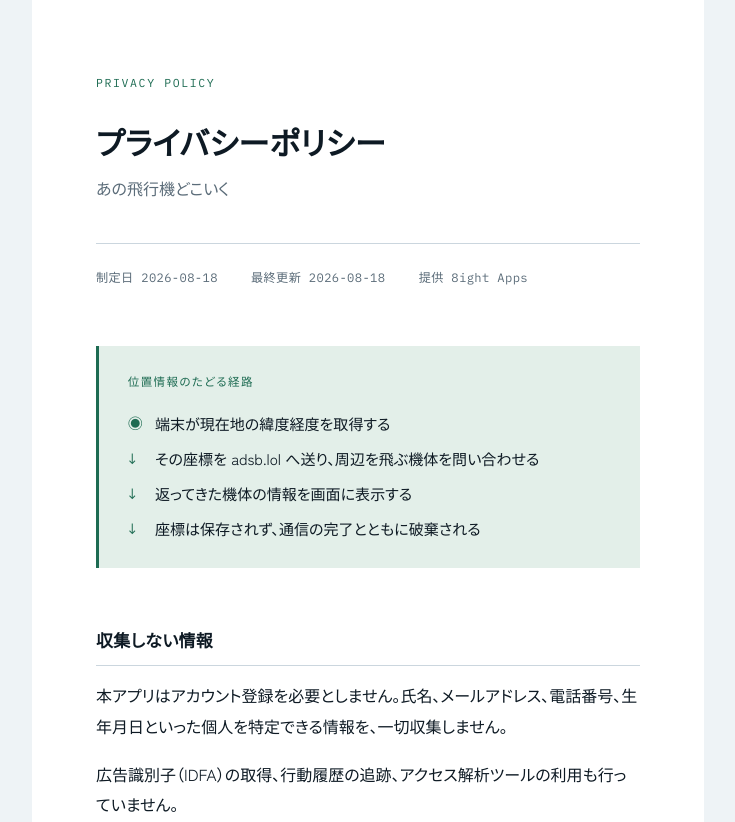
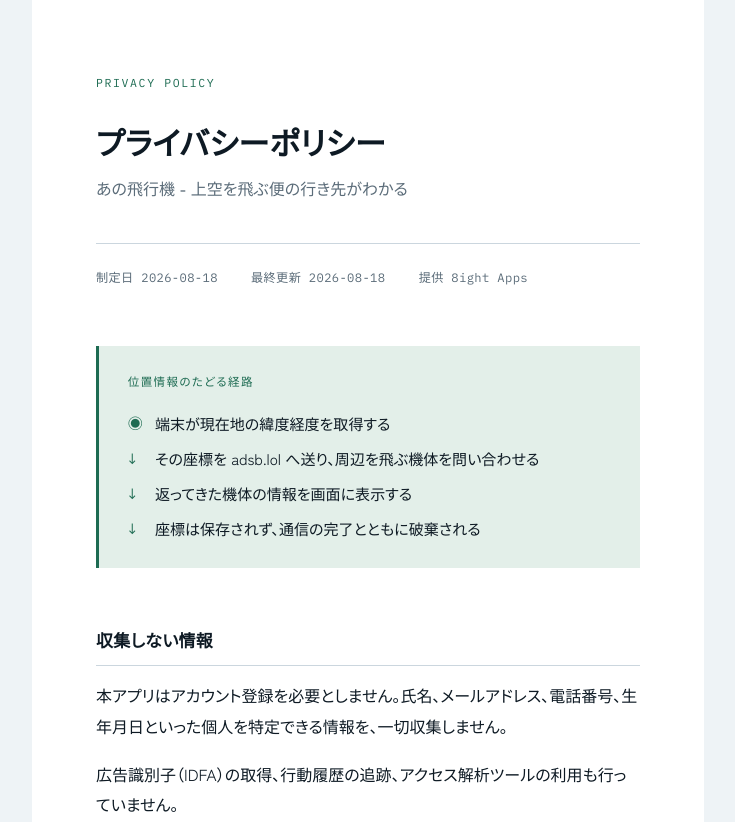
Before and after one commit to 8ight-apps/8ight-apps.github.io, a plain HTML site: page apps/FlightNow/privacy.html in a window 1280 px wide. Shown: the top 822 px of the page, without its empty margins (272-1007 px from the left). Drawn offline with Linux system fonts and the light colour scheme.

Commit message:
Update privacy.html

```diff
--- a/apps/FlightNow/privacy.html
+++ b/apps/FlightNow/privacy.html
@@ -3,8 +3,8 @@
 <head>
 <meta charset="UTF-8">
 <meta name="viewport" content="width=device-width, initial-scale=1">
-<title>プライバシーポリシー｜あの飛行機どこいく</title>
-<meta name="description" content="「あの飛行機どこいく」のプライバシーポリシー。位置情報の取り扱いについて。">
+<title>プライバシーポリシー｜あの飛行機 - 上空を飛ぶ便の行き先がわかる</title>
+<meta name="description" content="iPhoneアプリ「あの飛行機 - 上空を飛ぶ便の行き先がわかる」のプライバシーポリシー。位置情報の取り扱いについて。">
 <link rel="preconnect" href="https://fonts.googleapis.com">
 <link rel="preconnect" href="https://fonts.gstatic.com" crossorigin>
 <link href="https://fonts.googleapis.com/css2?family=Zen+Kaku+Gothic+New:wght@400;500;700&family=IBM+Plex+Mono:wght@400;500&display=swap" rel="stylesheet">
@@ -213,7 +213,7 @@
 
   <p class="eyebrow">Privacy Policy</p>
   <h1>プライバシーポリシー</h1>
-  <p class="appname">あの飛行機どこいく</p>
+  <p class="appname">あの飛行機 - 上空を飛ぶ便の行き先がわかる</p>
 
   <p class="meta">
     <span>制定日 2026-08-18</span>
@@ -307,7 +307,7 @@
 
     <section>
       <h2 class="head">Privacy Policy</h2>
-      <p>Ano Hikouki Doko Iku (“the App”) does not require an account and does not collect personally identifiable information such as your name, email address, phone number, or date of birth. The App does not use advertising identifiers, behavioural tracking, or analytics tools.</p>
+      <p>“Ano Hikouki” (あの飛行機 - 上空を飛ぶ便の行き先がわかる, hereafter “the App”) does not require an account and does not collect personally identifiable information such as your name, email address, phone number, or date of birth. The App does not use advertising identifiers, behavioural tracking, or analytics tools.</p>
     </section>
 
     <section>
```
